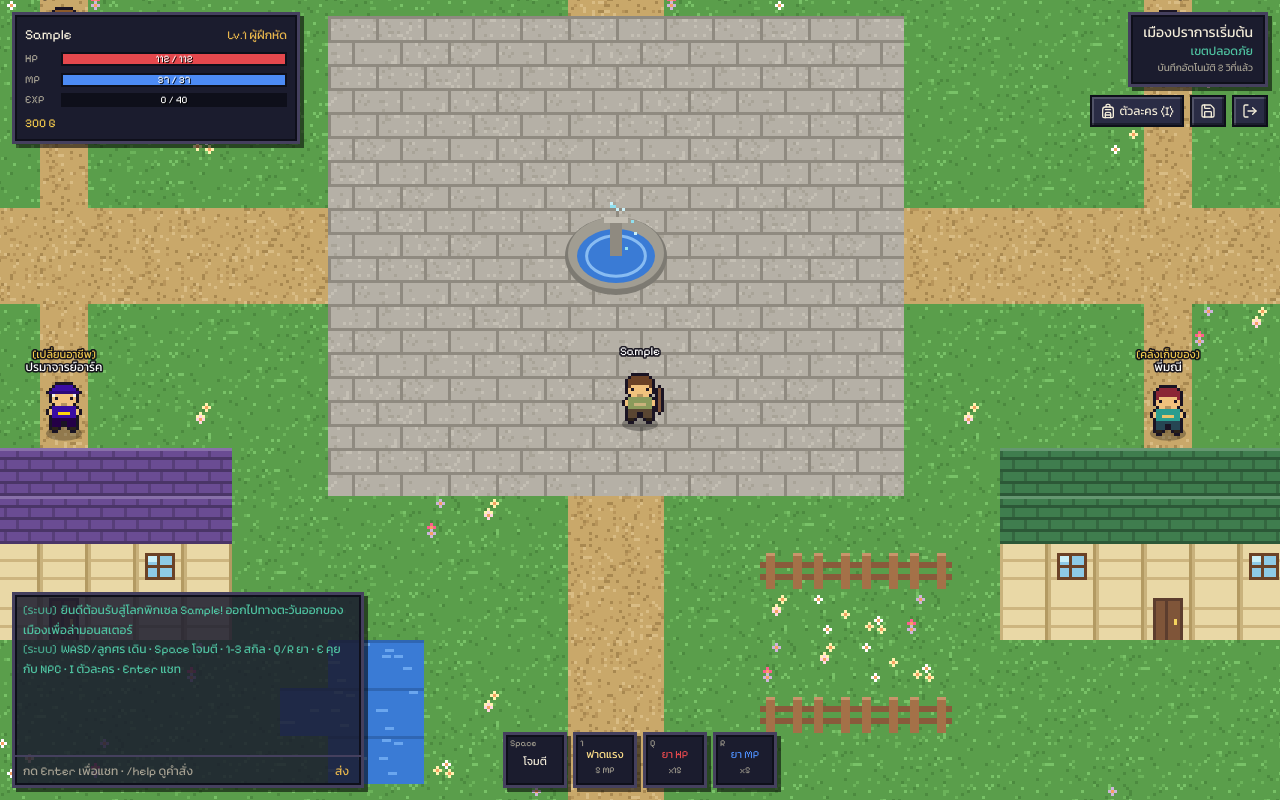
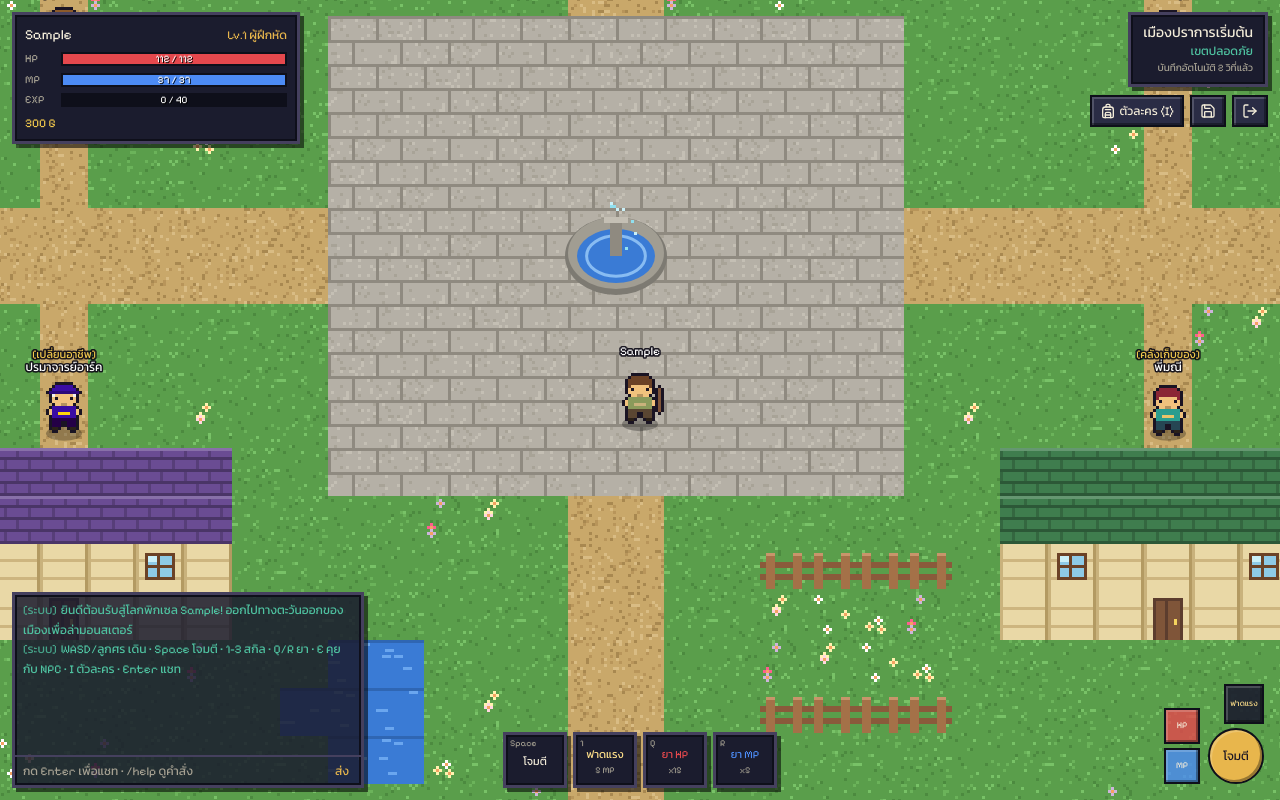
Before and after one commit to tunx2543/pixel-saga, a Next.js app: page / in a window 1280 px wide. Both pictures are taken after typing "Sample" into the empty fields and a click on the button "เริ่มผจญภัย". Built offline with nearby package versions, Linux system fonts and the light colour scheme.

Commit message:
Update touch-controls.tsx

```diff
--- a/components/game/touch-controls.tsx
+++ b/components/game/touch-controls.tsx
@@ -23,13 +23,23 @@ function HoldButton({
       type="button"
       aria-label={label}
       onPointerDown={(e) => {
+        e.stopPropagation()
         e.preventDefault()
         ;(e.target as HTMLElement).setPointerCapture?.(e.pointerId)
         onDown()
       }}
-      onPointerUp={onUp}
-      onPointerCancel={onUp}
-      onLostPointerCapture={onUp}
+      onPointerUp={(e) => {
+        e.stopPropagation()
+        onUp?.()
+      }}
+      onPointerCancel={(e) => {
+        e.stopPropagation()
+        onUp?.()
+      }}
+      onLostPointerCapture={(e) => {
+        e.stopPropagation()
+        onUp?.()
+      }}
       onContextMenu={(e) => e.preventDefault()}
       className={cn('pixel-btn flex touch-none items-center justify-center text-foreground', className)}
     >
@@ -42,9 +52,8 @@ export function TouchControls() {
   const g = useGame()
   const job = currentJob()
 
-  // ฟังก์ชันคำนวณทิศทางจากการจิ้มหน้าจอ แล้วจำลองการกดปุ่มทิศทาง (Keys)
+  // ฟังก์ชันคำนวณการเดินเมื่อจิ้มหน้าจอ (เฉพาะพื้นที่ว่าง)
   const handlePointerMoveOrDown = (e: React.PointerEvent<HTMLDivElement>) => {
-    // ถ้านิ้วไม่ได้กดลงมา (แค่ลากผ่านเฉยๆ โดยไม่ได้แตะ) หรือจิ้มโดนปุ่ม UI ให้ข้าม
     if (e.buttons === 0) return
     if ((e.target as HTMLElement).closest('button')) {
       game.keys.clear()
@@ -52,7 +61,6 @@ export function TouchControls() {
     }
 
     const rect = e.currentTarget.getBoundingClientRect()
-    // คำนวณพิกัดเทียบกับกึ่งกลางจอ หรือตำแหน่งตัวละครโดยประมาณ
     const clientX = e.clientX - rect.left
     const clientY = e.clientY - rect.top
     const centerX = rect.width / 2
@@ -61,13 +69,10 @@ export function TouchControls() {
     const dx = clientX - centerX
     const dy = clientY - centerY
 
-    // เคลียร์ปุ่มเก่าก่อน
     game.keys.clear()
 
-    // ถ้าจุดที่จิ้มอยู่ใกล้จุดศูนย์กลางมาก ให้ปล่อยตัวยืนนิ่ง
-    if (Math.hypot(dx, dy) < 20) return
+    if (Math.hypot(dx, dy) < 25) return
 
-    // ตรวจสอบว่าเอียงไปทางแนวตั้งหรือแนวนอนมากกว่ากัน
     if (Math.abs(dx) > Math.abs(dy)) {
       if (dx < 0) game.keys.add('arrowleft')
       else game.keys.add('arrowright')
@@ -78,37 +83,38 @@ export function TouchControls() {
   }
 
   const handlePointerUp = () => {
-    // ปล่อยมือแล้วให้หยุดเดิน (เคลียร์ปุ่มทั้งหมด)
     game.keys.clear()
   }
 
   return (
     <div
-      className="pointer-events-auto absolute inset-0 touch-none"
+      className="pointer-events-none absolute inset-0 touch-none"
       onPointerDown={handlePointerMoveOrDown}
       onPointerMove={handlePointerMoveOrDown}
       onPointerUp={handlePointerUp}
       onPointerCancel={handlePointerUp}
     >
-      {/* ส่วนควบคุมด้านขวา (ยา, สกิล และปุ่มโจมตี) ยังคงใช้งานปกติ */}
-      <div className="pointer-events-none absolute inset-x-0 bottom-0 flex items-end justify-end p-3 md:hidden">
-        <div className="pointer-events-auto flex items-end gap-2">
-          <div className="flex flex-col gap-1.5">
-            <HoldButton label="ยา HP" onDown={() => drinkPotion('hp')} className="size-11 bg-hp/80 text-[10px]">
+      {/* จัดระเบียบ UI ด้านขวาให้กระชับ ไม่บังจอตอนเล่นแนวนอน */}
+      <div className="pointer-events-auto absolute inset-x-0 bottom-2 right-2 flex items-end justify-end gap-2 p-2">
+        {/* ปุ่มยา HP / MP ขนาดเล็กด้านข้าง */}
+        <div className="flex flex-col gap-1">
+          <HoldButton label="ยา HP" onDown={() => drinkPotion('hp')} className="size-9 bg-hp/80 text-[9px]">
             HP
           </HoldButton>
-            <HoldButton label="ยา MP" onDown={() => drinkPotion('mp')} className="size-11 bg-mp/80 text-[10px]">
+          <HoldButton label="ยา MP" onDown={() => drinkPotion('mp')} className="size-9 bg-mp/80 text-[9px]">
             MP
           </HoldButton>
         </div>
-          <div className="flex flex-col items-end gap-1.5">
-            <div className="flex gap-1.5">
+
+        {/* แถวสกิลและปุ่มโจมตี */}
+        <div className="flex flex-col items-end gap-1">
+          <div className="flex gap-1">
             {job.skills.map((sk, i) => (
               <HoldButton
                 key={sk.id}
                 label={sk.name}
                 onDown={() => castSkill(i)}
-                  className={cn('relative size-12 overflow-hidden bg-card/90 text-[9px] leading-tight', g.p && g.p.mp < sk.mp && 'opacity-50')}
+                className={cn('relative size-10 overflow-hidden bg-card/90 text-[8px] leading-tight', g.p && g.p.mp < sk.mp && 'opacity-50')}
               >
                 <span style={{ color: sk.color }}>{sk.name}</span>
                 {skillCooldown(sk) > 0 && (
@@ -130,13 +136,12 @@ export function TouchControls() {
             onUp={() => {
               game.attackHeld = false
             }}
-              className="size-16 rounded-full bg-primary text-sm text-primary-foreground"
+            className="size-14 rounded-full bg-primary text-xs text-primary-foreground"
           >
             โจมตี
           </HoldButton>
         </div>
       </div>
     </div>
-    </div>
   )
 }
```
Lines whose indentation alone changed are shown as unchanged.
